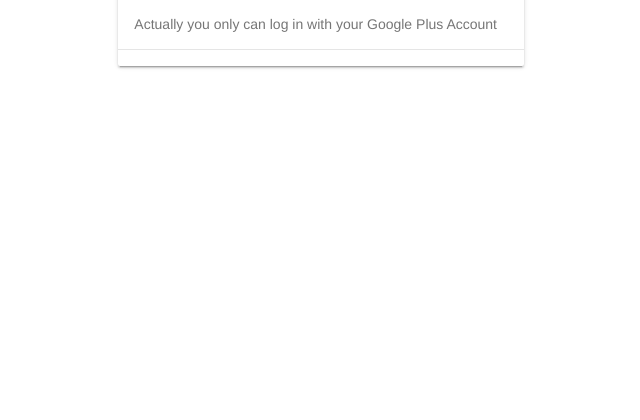
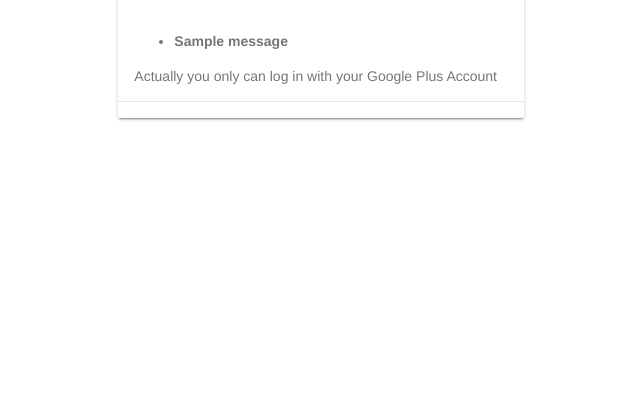
Before and after one commit to Nahuelito/catalog, a Flask app: page /login in a window 1280 px wide. Shown: the part 228-648 px from the top of the page, without its empty margins (319-959 px from the left). Run offline with Flask 2, Linux system fonts and the light colour scheme; one stand-in notice (Sample message) is shown; some libraries are stand-ins or nearby versions.

Commit message:
Add login required message

```diff
--- a/templates/login.html
+++ b/templates/login.html
@@ -64,6 +64,15 @@
 	<h2 class="mdl-card__title-text">Log In</h2>
       </div>
       <div class="mdl-card__supporting-text">
+	{% with messages = get_flashed_messages() %}
+	{% if messages %}
+	<ul>
+	  {% for message in messages %}
+	  <li><strong>{{ message }}</strong></li>
+	  {% endfor %}
+	</ul>
+	{% endif %}
+	{% endwith %}
 	Actually you only can log in with your Google Plus Account
       </div>
       <div class="mdl-card__actions mdl-card--border">
```
